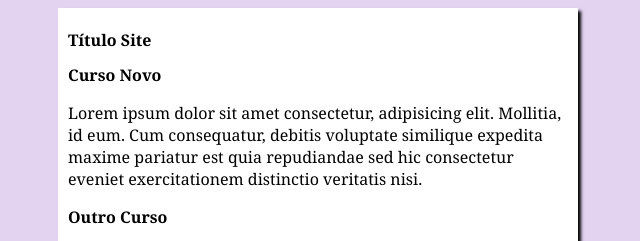
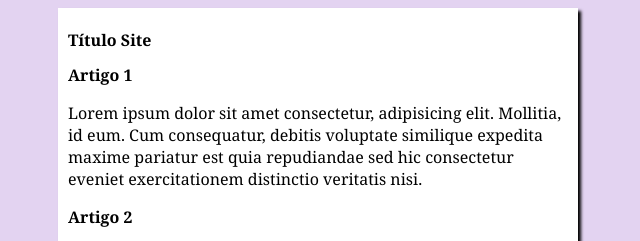
Before and after one commit to Caue397/site-teste, a plain HTML site: page conteudo/index.html in a window 1280 px wide. Shown: the top 241 px of the page, 322-962 px from the left. Drawn offline with Linux system fonts and the light colour scheme.

Commit message:
Update index.html

```diff
--- a/conteudo/index.html
+++ b/conteudo/index.html
@@ -13,11 +13,11 @@
             <h1>Título Site</h1>
         </header>
         <article>
-            <h2>Curso Novo</h2>
+            <h2>Artigo 1</h2>
             <p>Lorem ipsum dolor sit amet consectetur, adipisicing elit. Mollitia, id eum. Cum consequatur, debitis voluptate similique expedita maxime pariatur est quia repudiandae sed hic consectetur eveniet exercitationem distinctio veritatis nisi.</p>
         </article>
         <article>
-            <h2>Outro Curso</h2>
+            <h2>Artigo 2</h2>
             <p>Lorem ipsum dolor sit amet consectetur adipisicing elit. Est beatae accusamus totam! Nisi, quisquam libero mollitia ratione consectetur animi aperiam quasi a magnam nesciunt omnis suscipit eveniet, molestiae sequi optio.</p>
         </article>
     </main>
```
